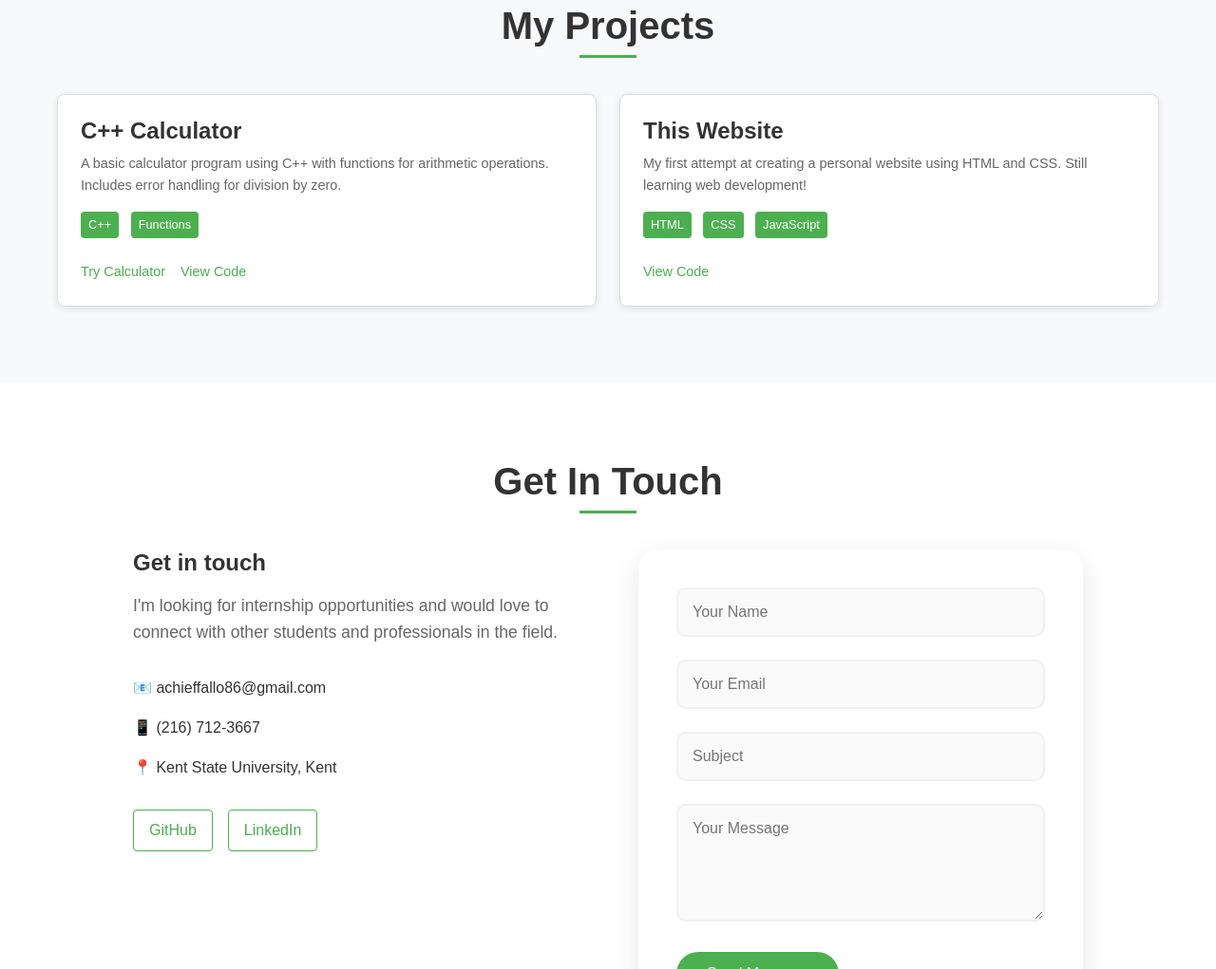
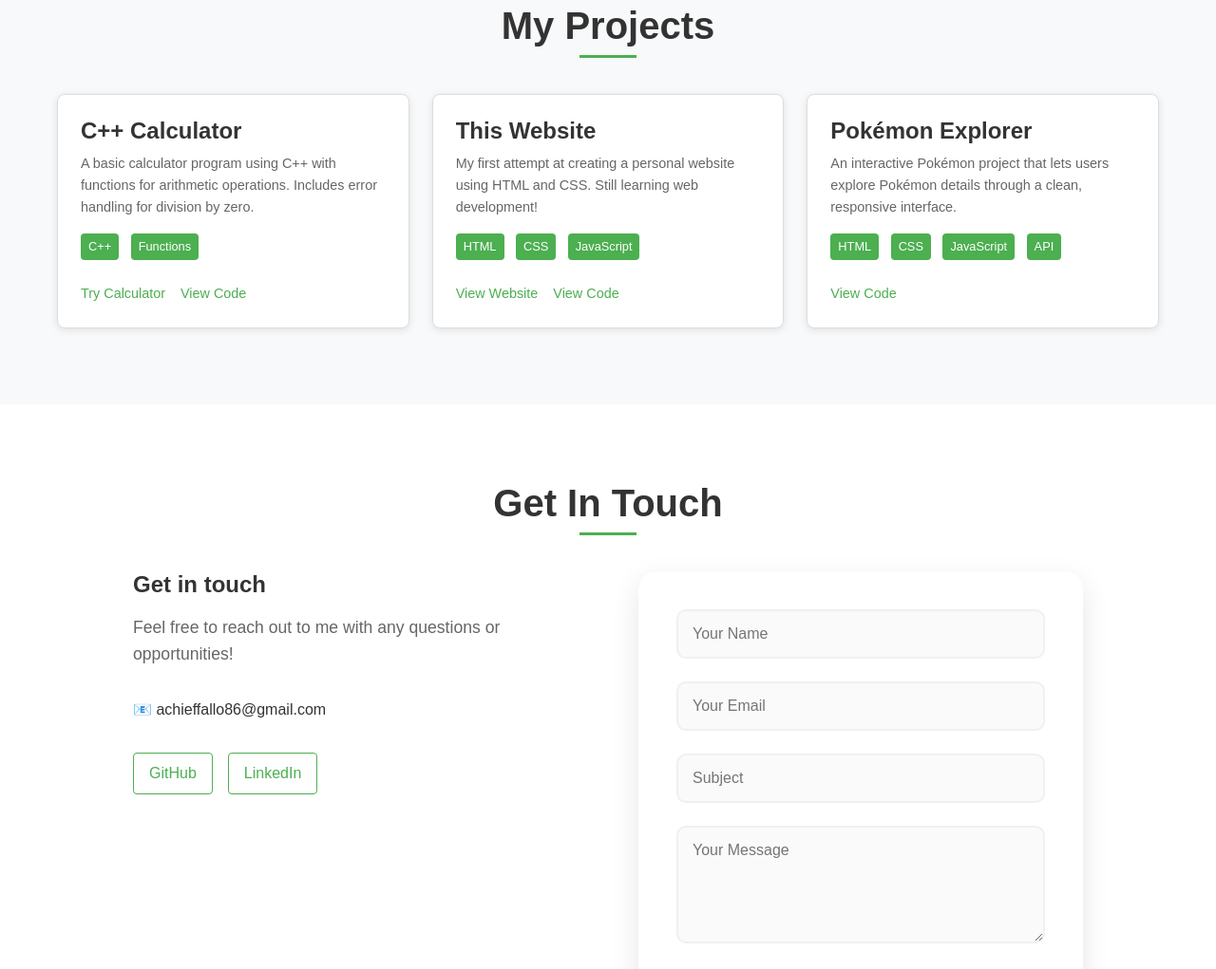
Before and after one commit to AntonioChieffallo/Resume, a plain HTML site: page index.html in a window 1280 px wide. Shown: the part 1350-2371 px from the top of the page at 95% size. Drawn offline with Linux system fonts and the light colour scheme; a web font is replaced by a local one.

Commit message:
Couple QOL changes

```diff
--- a/index.html
+++ b/index.html
@@ -106,7 +106,23 @@
                             <span class="tech-tag">JavaScript</span>
                         </div>
                         <div class="project-links">
+                            <a href="https://antoniochieffallo.github.io/Resume/" target="_blank" class="project-link">View Website</a>
                             <a href="https://github.com/AntonioChieffallo/Resume" target="_blank" class="project-link">View Code</a>
+                        </div>
+                    </div>
+                </div>
+                <div class="project-item">
+                    <div class="project-content">
+                        <h3>Pokémon Explorer</h3>
+                        <p>An interactive Pokémon project that lets users explore Pokémon details through a clean, responsive interface.</p>
+                        <div class="project-tech">
+                            <span class="tech-tag">HTML</span>
+                            <span class="tech-tag">CSS</span>
+                            <span class="tech-tag">JavaScript</span>
+                            <span class="tech-tag">API</span>
+                        </div>
+                        <div class="project-links">
+                            <a href="https://github.com/AntonioChieffallo/Pokemon-Card-Pack-finder" target="_blank" class="project-link">View Code</a>
                         </div>
                     </div>
                 </div>
@@ -121,17 +137,10 @@
             <div class="contact-content">
                 <div class="contact-info">
                     <h3>Get in touch</h3>
-                    <p>I'm looking for internship opportunities and would love to connect with other students and professionals in the field.</p>
+                    <p>Feel free to reach out to me with any questions or opportunities!</p>
                     <div class="contact-items">
                         <div class="contact-item">
                             <span>📧 achieffallo86@gmail.com</span>
-                        </div>
-                        <div class="contact-item">
-                            <span>📱 (216) 712-3667
-                            </span>
-                        </div>
-                        <div class="contact-item">
-                            <span>📍 Kent State University, Kent</span>
                         </div>
                     </div>
                     <div class="social-links">
```
